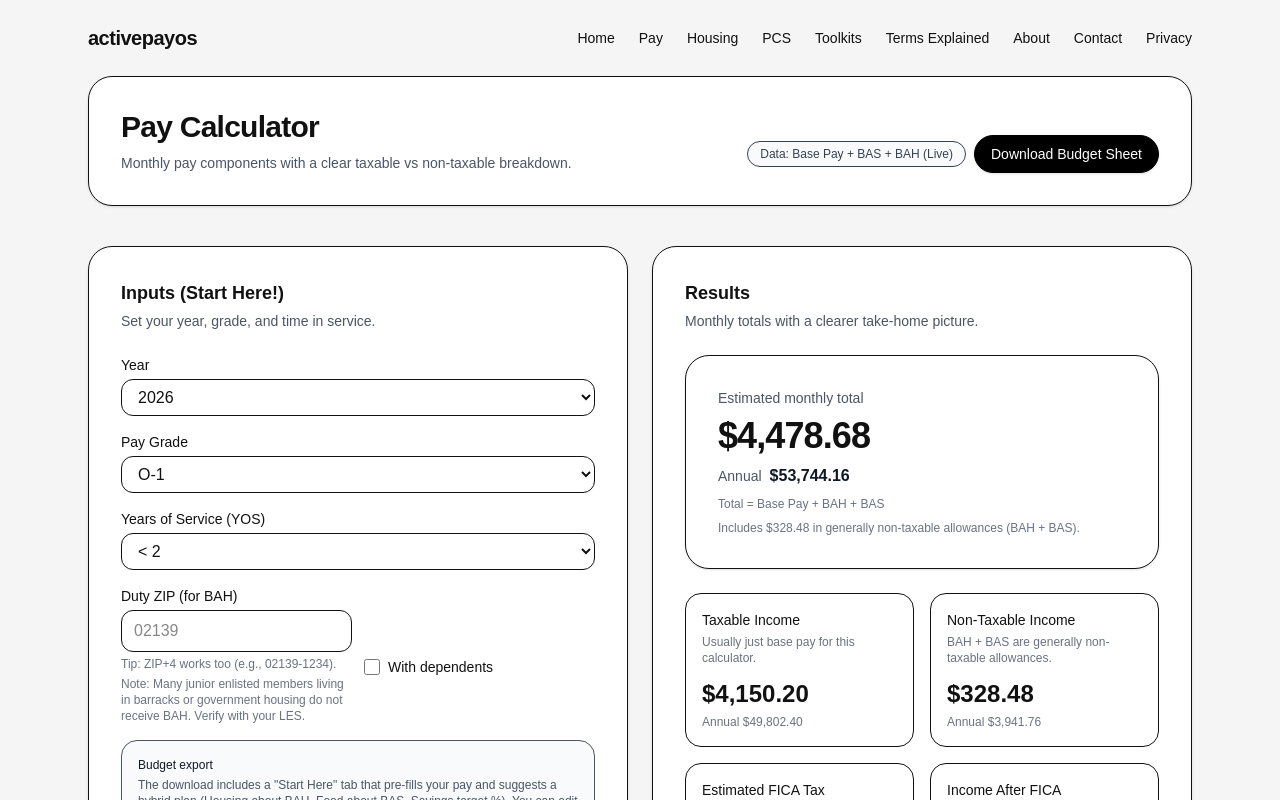
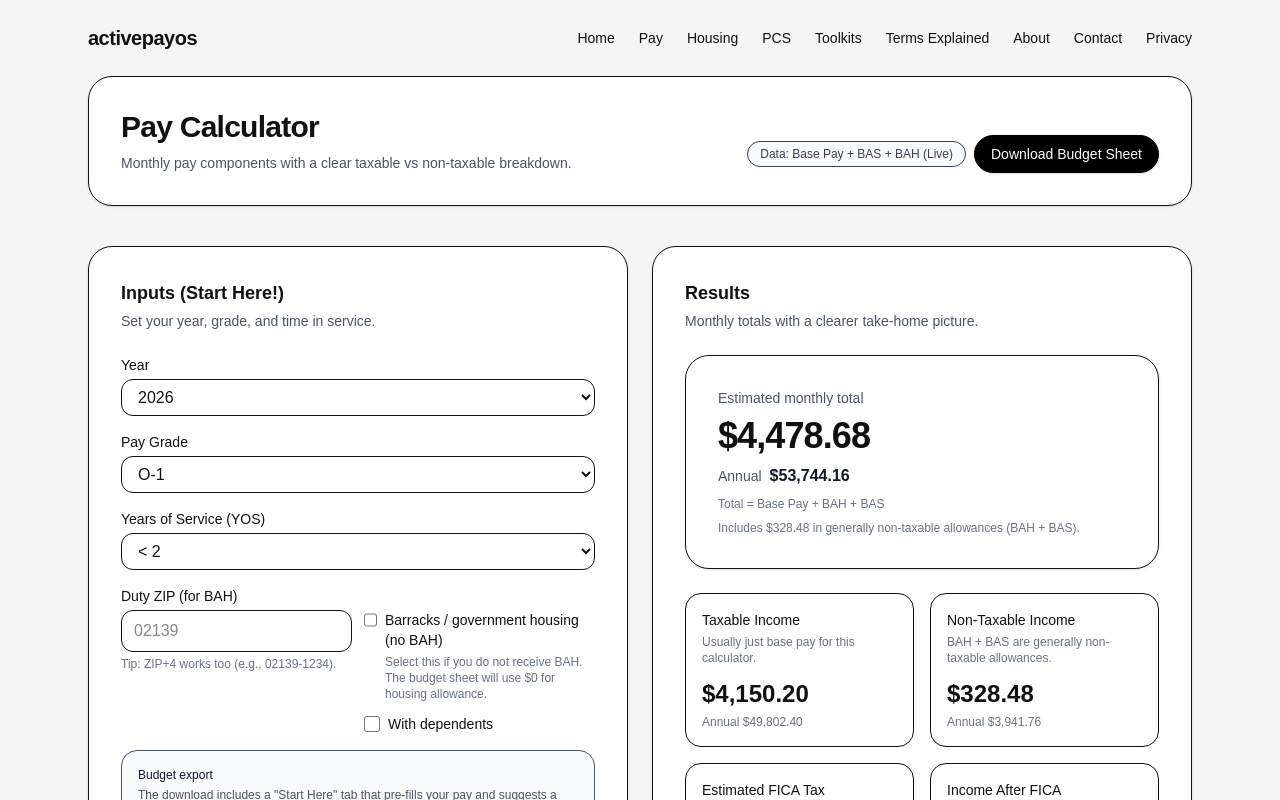
Before and after one commit to ActivePayOS/ActivePayOS, a Next.js app: page /pay in a window 1280 px wide. Shown: the top 800 px of the page. Built offline with nearby package versions, Linux system fonts and the light colour scheme.

Commit message:
Support no BAH budget exports

```diff
--- a/app/api/export-budget/route.ts
+++ b/app/api/export-budget/route.ts
@@ -9,8 +9,9 @@ type ExportPayload = {
   year: number;
   grade: string;
   yosLabel: string;
-  zip: string;
+  zip?: string;
   withDependents: boolean;
+  receivesBah?: boolean;
 
   basePayMonthly: number;
   bahMonthly: number;
@@ -45,11 +46,14 @@ export async function POST(req: NextRequest) {
     return NextResponse.json({ error: "Invalid JSON body" }, { status: 400 });
   }
 
+  const receivesBah = body.receivesBah !== false;
   const zip5 = String(body.zip ?? "").trim().match(/^(\d{5})(?:-\d{4})?$/)?.[1];
-  if (!zip5) return NextResponse.json({ error: "Invalid ZIP" }, { status: 400 });
+  if (receivesBah && !zip5) {
+    return NextResponse.json({ error: "Invalid ZIP" }, { status: 400 });
+  }
 
   const base = num(body.basePayMonthly);
-  const bah = num(body.bahMonthly);
+  const bah = receivesBah ? num(body.bahMonthly) : 0;
   const bas = num(body.basMonthly);
   const other = num(body.otherIncomeMonthly ?? 0);
 
@@ -137,7 +141,7 @@ export async function POST(req: NextRequest) {
   start.getCell("B5").value = body.year ?? 2026;
   start.getCell("B6").value = body.grade ?? "";
   start.getCell("B7").value = body.yosLabel ?? "";
-  start.getCell("B8").value = zip5;
+  start.getCell("B8").value = receivesBah ? zip5 : "No BAH / barracks";
   start.getCell("B9").value = body.withDependents ? "TRUE" : "FALSE";
   start.getCell("B10").value = stateTaxPct; // decimal
   start.getCell("B11").value = tspPct;      // decimal
@@ -180,7 +184,8 @@ export async function POST(req: NextRequest) {
 
   // Write output
   const out = await wb.xlsx.writeBuffer();
-  const filename = `activepayos_Budget_${zip5}_${body.grade ?? "Pay"}_${body.year ?? 2026}.xlsx`;
+  const filenameLocation = receivesBah ? zip5 : "NoBAH";
+  const filename = `activepayos_Budget_${filenameLocation}_${body.grade ?? "Pay"}_${body.year ?? 2026}.xlsx`;
 
   return new NextResponse(out, {
     status: 200,
--- a/app/pay/pay-client.tsx
+++ b/app/pay/pay-client.tsx
@@ -138,6 +138,7 @@ export default function PayClient({
   const [grade, setGrade] = useState<PayGrade>("O-1");
   const [yos, setYos] = useState<number>(0);
   const [zip, setZip] = useState<string>("");
+  const [receivesBah, setReceivesBah] = useState<boolean>(true);
   const [dependents, setDependents] = useState<boolean>(false);
 
   // "Premium export" knobs (hidden for now, but ready)
@@ -157,14 +158,16 @@ export default function PayClient({
     [bas, year, grade]
   );
 
-  const bah = useMemo(() => getBahRate(zip, grade, dependents), [zip, grade, dependents]);
+  const bahRate = useMemo(() => getBahRate(zip, grade, dependents), [zip, grade, dependents]);
+  const bah = receivesBah ? bahRate : 0;
 
   const bahError = useMemo(() => {
+    if (!receivesBah) return null;
     if (!zip || zip.trim().length === 0) return null;
-    return bah === null
+    return bahRate === null
       ? "BAH data unavailable for this ZIP (invalid ZIP, unsupported territory/APO, or missing dataset). Try a nearby ZIP."
       : null;
-  }, [zip, bah]);
+  }, [receivesBah, zip, bahRate]);
 
   const taxableIncomeMonthly = basePay;
   const nonTaxableIncomeMonthly = (bah ?? 0) + basRate;
@@ -190,12 +193,18 @@ export default function PayClient({
   const parts = useMemo(() => {
     const p: { label: string; value: number | null; hint: string }[] = [
       { label: "Base Pay", value: basePay, hint: "Taxable. From DFAS pay tables (grade + YOS)." },
-      { label: "BAH", value: bah, hint: "Usually non-taxable. From DTMO (ZIP + dependents)." },
+      {
+        label: "BAH",
+        value: bah,
+        hint: receivesBah
+          ? "Usually non-taxable. From DTMO (ZIP + dependents)."
+          : "Set to $0 because barracks/government housing is selected.",
+      },
       { label: "BAS", value: basRate, hint: "Usually non-taxable. Standard DFAS rate (not location-based)." },
     ];
     const sum = p.reduce((a, x) => a + (x.value ?? 0), 0);
     return { p, sum };
-  }, [basePay, bah, basRate]);
+  }, [basePay, bah, basRate, receivesBah]);
 
   const yosLabel = useMemo(() => {
     const found = YOS_OPTIONS.find((o) => o.value === yos);
@@ -212,8 +221,9 @@ export default function PayClient({
         year,
         grade,
         yosLabel,
-        zip,
+        zip: receivesBah ? zip : "",
         withDependents: dependents,
+        receivesBah,
 
         basePayMonthly: basePay,
         bahMonthly: bah ?? 0,
@@ -242,7 +252,9 @@ export default function PayClient({
       const blob = await res.blob();
       const url = window.URL.createObjectURL(blob);
 
-      const safeZip = String(zip ?? "").trim().slice(0, 10).replace(/[^0-9-]/g, "");
+      const safeZip = receivesBah
+        ? String(zip ?? "").trim().slice(0, 10).replace(/[^0-9-]/g, "")
+        : "NoBAH";
       const a = document.createElement("a");
       a.href = url;
       a.download = `activepayos_Budget_${safeZip || "ZIP"}_${grade}_${year}.xlsx`;
@@ -349,7 +361,7 @@ export default function PayClient({
             </div>
 
             <div className="grid gap-3 md:grid-cols-2">
-              <div>
+              <div className={!receivesBah ? "opacity-60" : ""}>
                 <label className="block text-sm font-medium">
                   Duty ZIP (for BAH)
                 </label>
@@ -357,14 +369,13 @@ export default function PayClient({
                   className="mt-1 w-full rounded-xl border bg-white px-3 py-2"
                   placeholder="02139"
                   value={zip}
+                  disabled={!receivesBah}
                   onChange={(e) => setZip(e.target.value)}
                 />
                 <p className="mt-1 text-xs text-gray-500">
-                  Tip: ZIP+4 works too (e.g., 02139-1234).
-                </p>
-                <p className="mt-1 text-xs text-gray-500">
-                  Note: Many junior enlisted members living in barracks or government housing do not receive BAH.
-                  Verify with your LES.
+                  {receivesBah
+                    ? "Tip: ZIP+4 works too (e.g., 02139-1234)."
+                    : "ZIP is not required when BAH is set to $0."}
                 </p>
                 {bahError && (
                   <p className="mt-2 text-sm text-red-600">
@@ -373,15 +384,33 @@ export default function PayClient({
                 )}
               </div>
 
-              <label className="mt-6 flex items-center gap-2 text-sm">
+              <div className="mt-6 space-y-3 text-sm">
+                <label className="flex items-start gap-2">
+                  <input
+                    type="checkbox"
+                    className="mt-0.5 h-4 w-4"
+                    checked={!receivesBah}
+                    onChange={(e) => setReceivesBah(!e.target.checked)}
+                  />
+                  <span>
+                    Barracks / government housing (no BAH)
+                    <span className="mt-1 block text-xs text-gray-500">
+                      Select this if you do not receive BAH. The budget sheet will use $0 for housing allowance.
+                    </span>
+                  </span>
+                </label>
+
+                <label className={`flex items-center gap-2 ${!receivesBah ? "opacity-60" : ""}`}>
                   <input
                     type="checkbox"
                     className="h-4 w-4"
                     checked={dependents}
+                    disabled={!receivesBah}
                     onChange={(e) => setDependents(e.target.checked)}
                   />
                   With dependents
                 </label>
+              </div>
             </div>
 
             <div className="rounded-2xl border bg-gray-50 p-4 text-xs text-gray-600">
```
Lines whose indentation alone changed are shown as unchanged.
